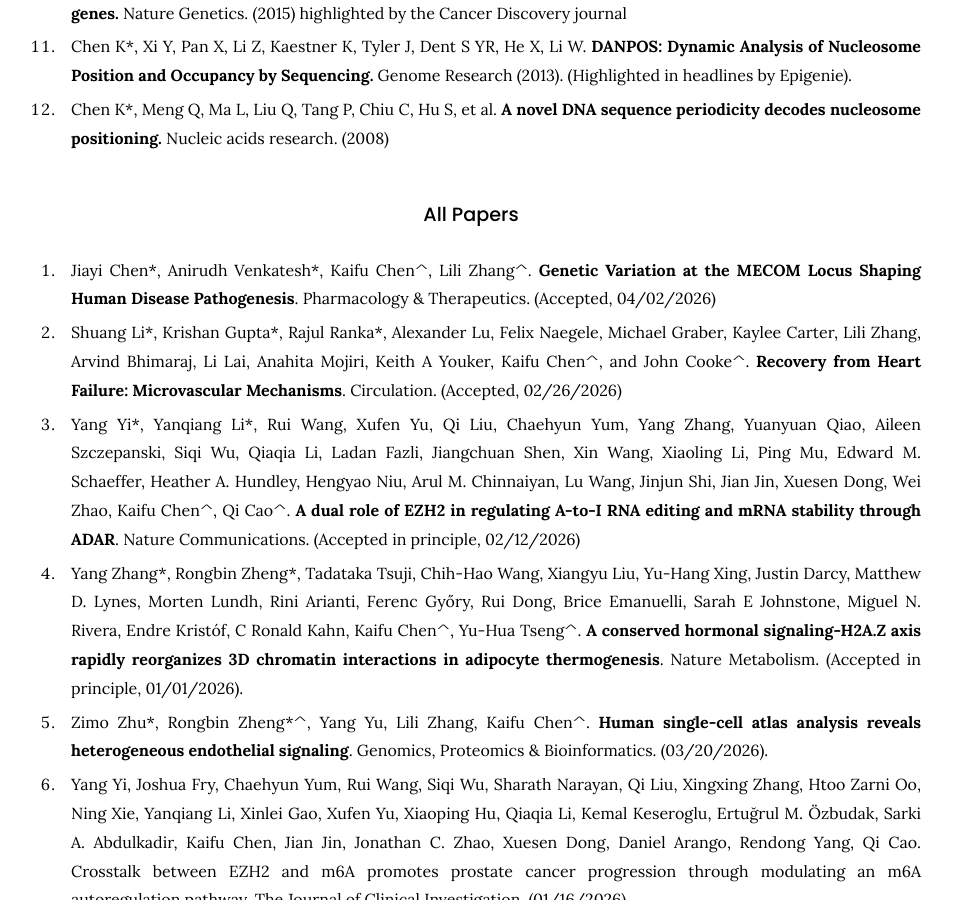
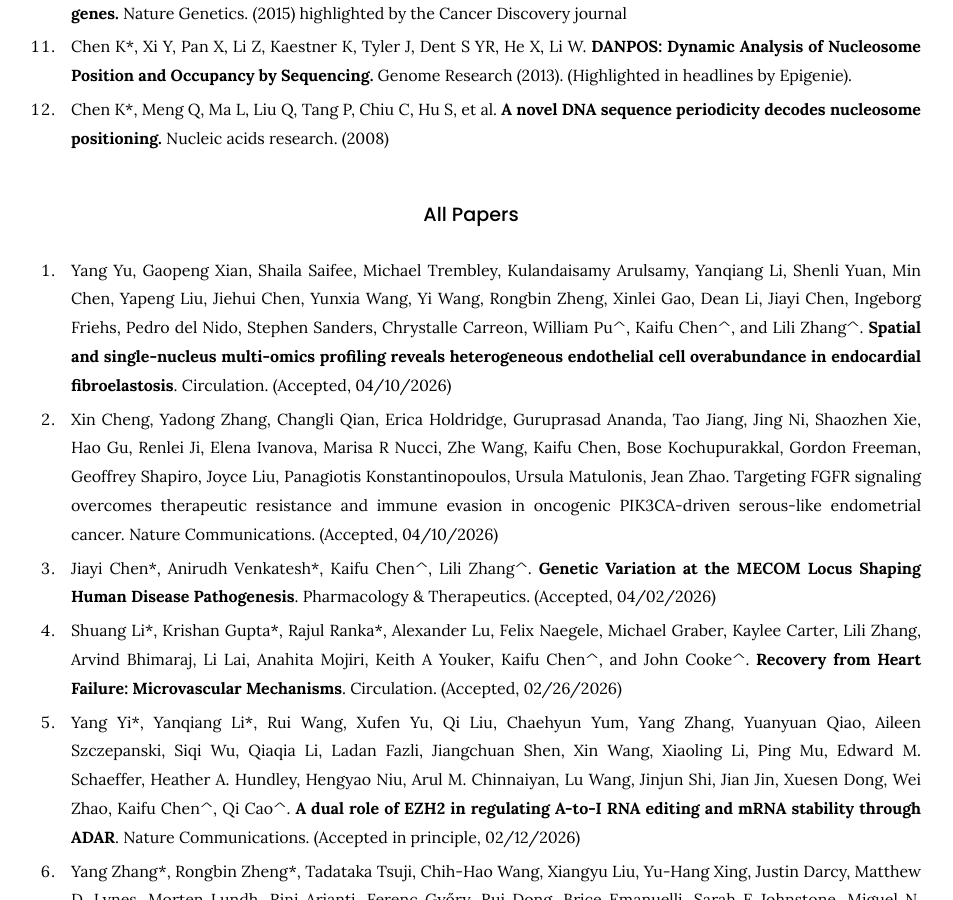
Before and after one commit to kaifuchenlab/kaifuchenlab.github.io, a Jekyll site: the page built from 3.publication/index.md, in a window 1280 px wide and 900 px high, scrolled down 1299 px. Shown: the whole window, without its empty margins (169-1122 px from the left). Built offline with Jekyll 4.4.1, drawn with Linux system fonts in a browser that asks for light colours.

Commit message:
Update index.md

```diff
--- a/3.publication/index.md
+++ b/3.publication/index.md
@@ -45,6 +45,10 @@ Genome Research (2013). (Highlighted in headlines by Epigenie).
 Nucleic acids research. (2008)
 
 ### All Papers
+
+110. Yang Yu, Gaopeng Xian, Shaila Saifee, Michael Trembley, Kulandaisamy Arulsamy, Yanqiang Li, Shenli Yuan, Min Chen, Yapeng Liu, Jiehui Chen, Yunxia Wang, Yi Wang, Rongbin Zheng, Xinlei Gao, Dean Li, Jiayi Chen, Ingeborg Friehs, Pedro del Nido, Stephen Sanders, Chrystalle Carreon, William Pu^, Kaifu Chen^, and Lili Zhang^. **Spatial and single-nucleus multi-omics profiling reveals heterogeneous endothelial cell overabundance in endocardial fibroelastosis**. Circulation. (Accepted, 04/10/2026)
+
+109. Xin Cheng, Yadong Zhang, Changli Qian, Erica Holdridge, Guruprasad Ananda, Tao Jiang, Jing Ni, Shaozhen Xie, Hao Gu, Renlei Ji, Elena Ivanova, Marisa R Nucci, Zhe Wang, Kaifu Chen, Bose Kochupurakkal, Gordon Freeman, Geoffrey Shapiro, Joyce Liu, Panagiotis Konstantinopoulos, Ursula Matulonis, Jean Zhao. Targeting FGFR signaling overcomes therapeutic resistance and immune evasion in oncogenic PIK3CA-driven serous-like endometrial cancer. Nature Communications. (Accepted, 04/10/2026)
 
 108. Jiayi Chen\*, Anirudh Venkatesh\*, Kaifu Chen^, Lili Zhang^. **Genetic Variation at the MECOM Locus Shaping Human Disease Pathogenesis**. Pharmacology & Therapeutics. (Accepted, 04/02/2026)
 
```
